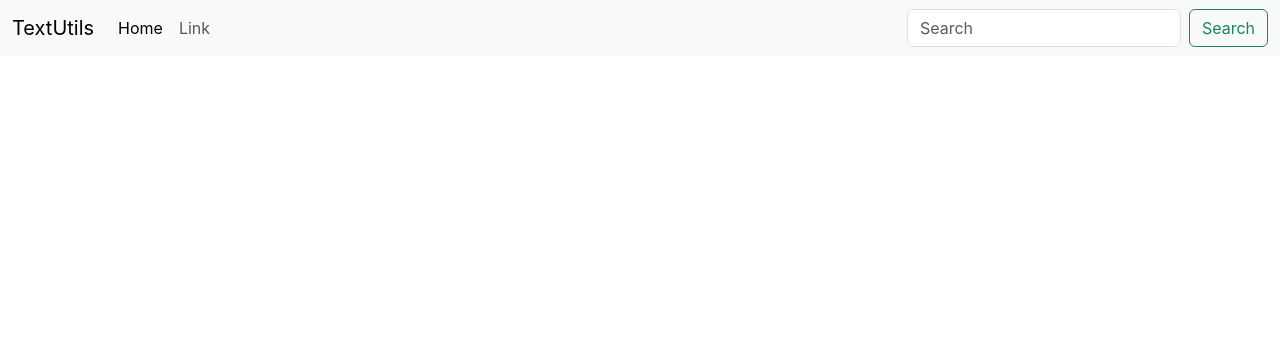
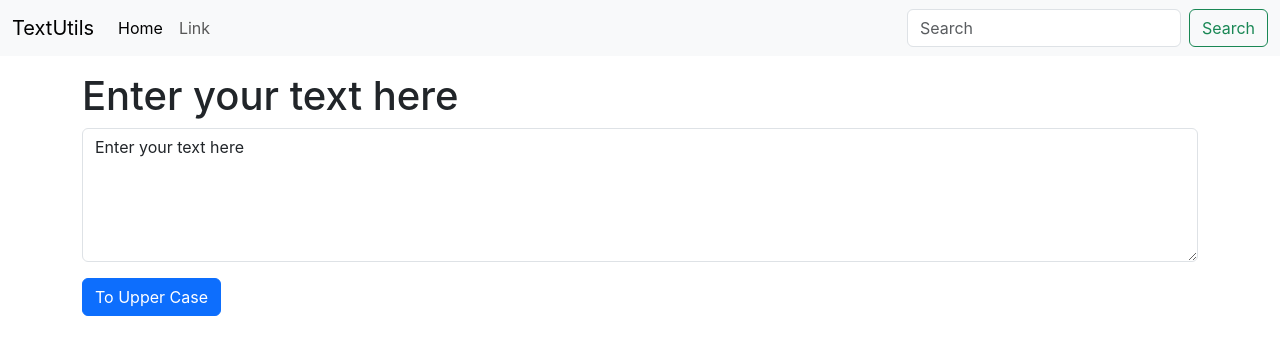
Before and after one commit to pgyanesh/TextUtils, a React (Create React App) app: page / in a window 1280 px wide. Shown: the top 354 px of the page. Built offline with nearby package versions, Linux system fonts and the light colour scheme.

Commit message:
To upper case button and use of state

```diff
--- a/src/App.js
+++ b/src/App.js
@@ -1,11 +1,15 @@
 
 import './App.css';
 import Navbar from './components/Navbar';
+import Textform from './components/Textform';
 
 function App() {
   return (
    <>
    <Navbar/>
+   <div className='container my-3'>
+   <Textform heading = "Enter your text here"/>
+   </div>
    </>
   );
 }
--- /dev/null
+++ b/src/components/Textform.js
@@ -0,0 +1,22 @@
+import React, {useState} from 'react'
+
+export default function Textform(props) {
+    const toUpCase = ()=>{
+        let newText = text.toUpperCase()
+        setText(newText);
+    }
+    const handleOnChange=(event)=>{
+        setText(event.target.value)
+    }
+    const[text,setText] = useState("Enter your text here")
+  return (
+    <div>
+        <h1>{props.heading}</h1>
+<div className="mb-3">
+
+<textarea className="form-control" value ={text} onChange={handleOnChange} id="myBox" rows="5"></textarea>
+<button className='btn btn-primary my-3' onClick={toUpCase}>To Upper Case</button>
+</div>
+    </div>
+  )
+}
```
